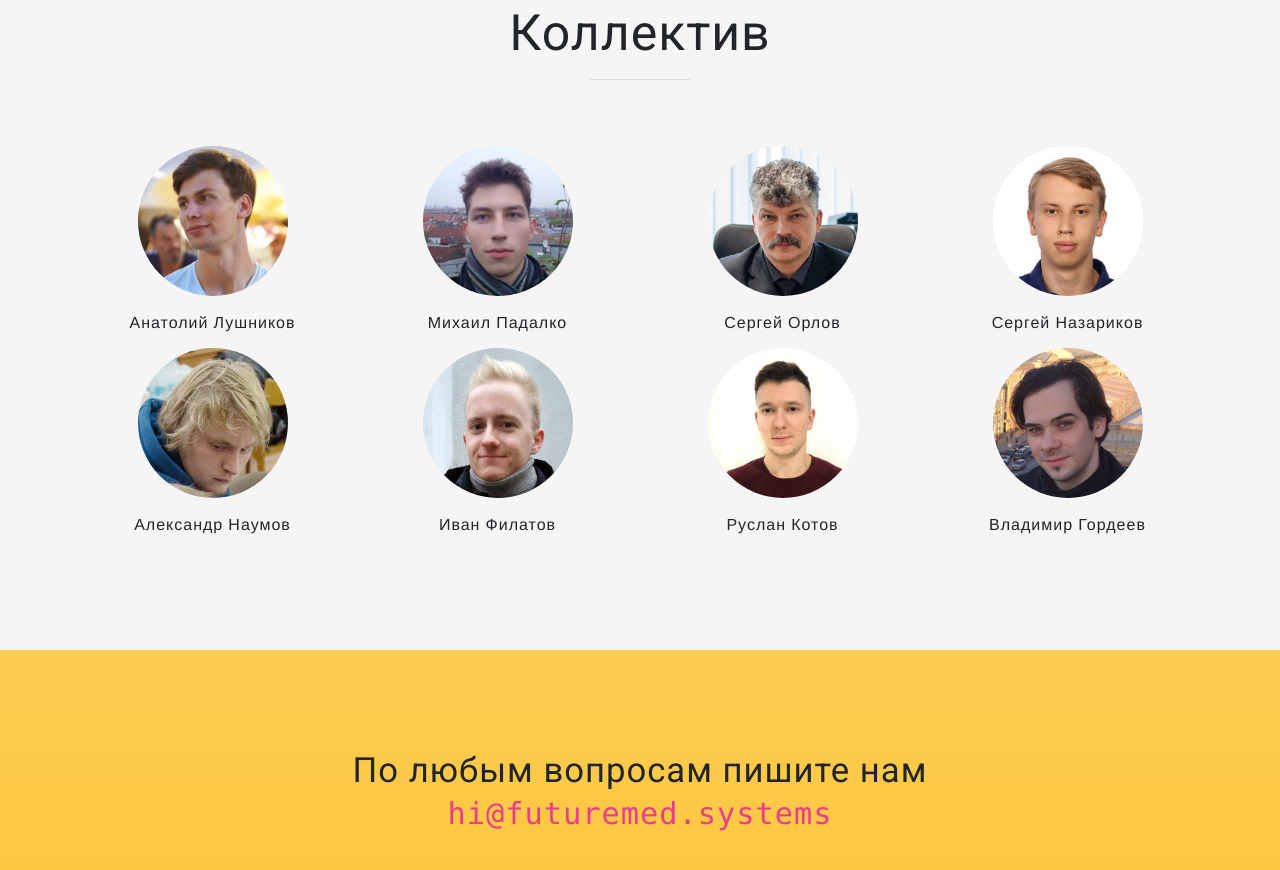
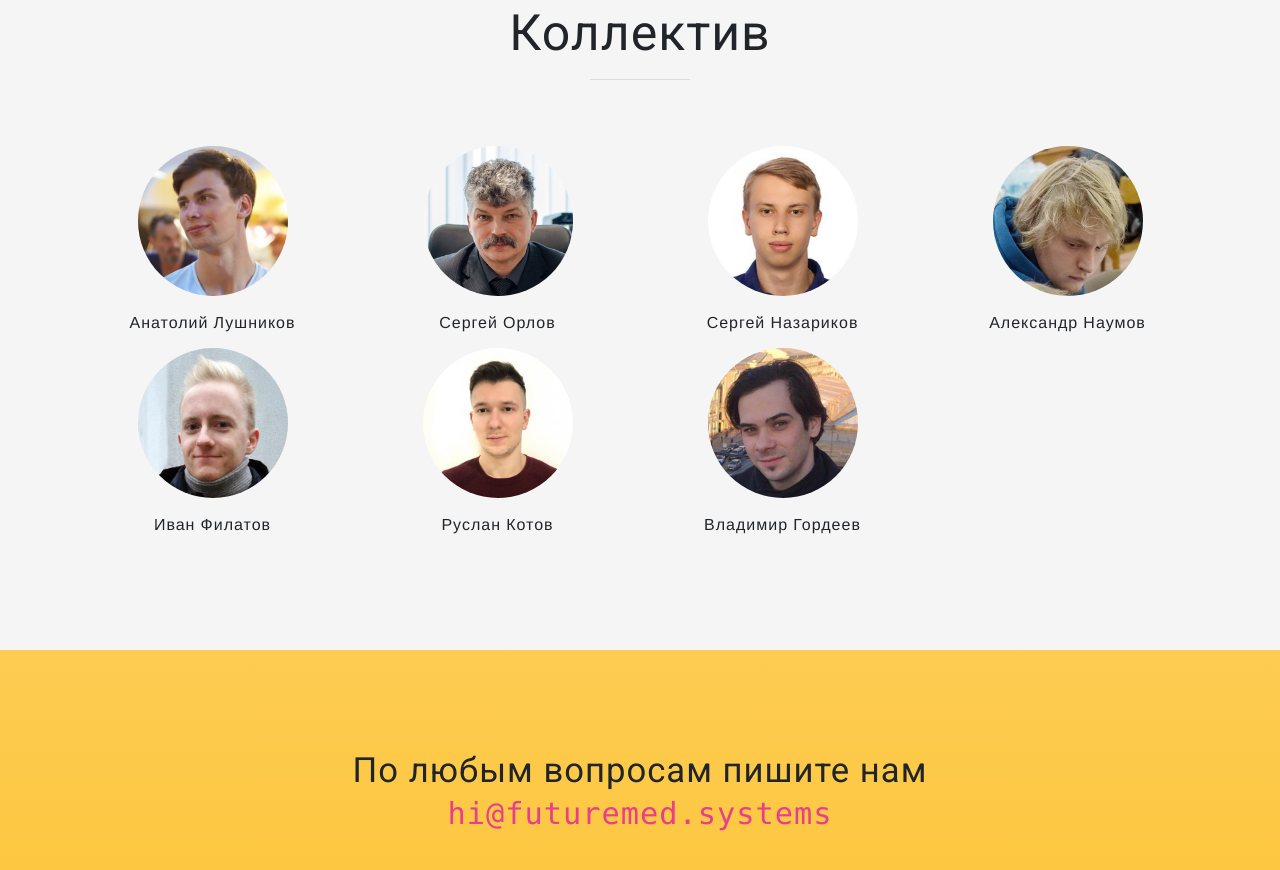
Before and after one commit to alushnikov/ru, a website with bundled scripts: page index.html in a window 1280 px wide. Shown: the part 1782-2652 px from the top of the page. Built offline with nearby package versions, Linux system fonts and the light colour scheme.

Commit message:
Update index.html

```diff
--- a/index.html
+++ b/index.html
@@ -128,11 +128,6 @@
                     <p class="compact-subtitle text-center"></p>
                 </div>
                 <div class="col-md-3 col-xs-4 teammember">
-                    <img class="img-circle" src="team/MikhailPadalko.jpg">
-                    <h4 class="compact-title text-center">Михаил Падалко</h4>
-                    <p class="compact-subtitle text-center"></p>
-                </div>
-                <div class="col-md-3 col-xs-4 teammember">
                     <img class="img-circle" src="team/SergeyOrlov.jpg">
                     <h4 class="compact-title text-center">Сергей Орлов</h4>
                     <p class="compact-subtitle text-center"></p>
```
